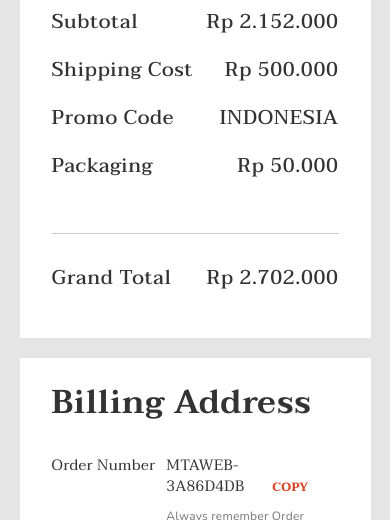
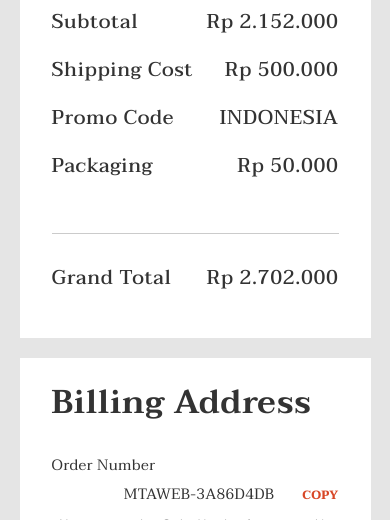
Before and after one commit to OksanaSeregina/MATOA_PROJECT, a plain HTML site: page payment.html in a window 390 px wide. Shown: the part 324-844 px from the top of the page. Drawn offline with nearby package versions, Linux system fonts and the light colour scheme.

Commit message:
change media in billing addres

```diff
--- a/scss/style-payment.scss
+++ b/scss/style-payment.scss
@@ -20,6 +20,7 @@ $color: #d84727;
 
 .items-str {
   display: flex;
+  flex-wrap: wrap;
   margin-bottom: 24px;
   .title-order {
     width: 40%;
@@ -94,3 +95,13 @@ $color: #d84727;
     line-height: 18px;
   }
 }
+
+@media screen and (max-width: 425px) {
+  .items-str .title-order {
+    width: 100%;
+  }
+  .items-str .info-input {
+    width: 100%;
+    text-align: end;
+  }
+}
```
Also changed, not shown: scss/style-payment.css, 1 other file.
